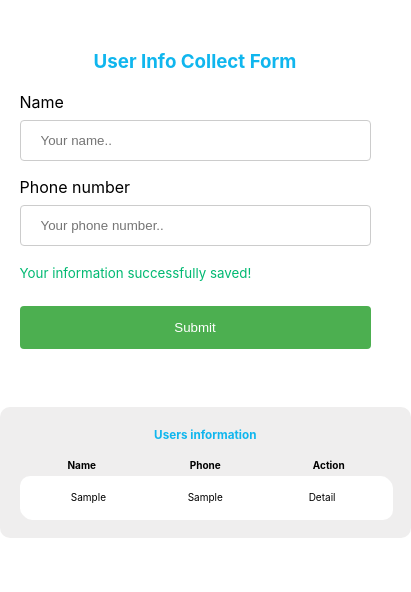
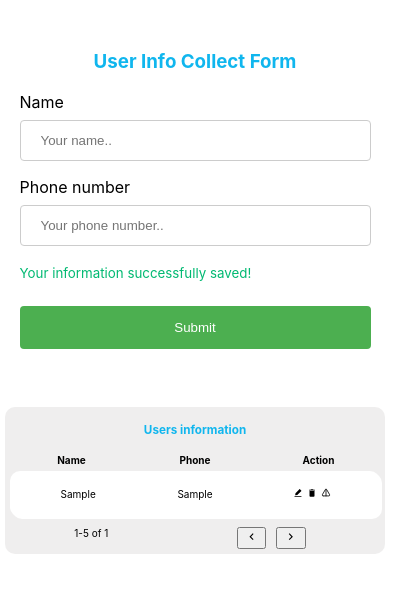
Before and after one commit to arifmia1129/helios-task, a React (Create React App) app: page / in a window 390 px wide. Both pictures are taken after typing "Sample", "Sample" into the empty fields and a click on the input "Submit". Shown: the top 592 px of the page, 411 px wide, since content can reach past the window. Built offline with nearby package versions, Linux system fonts and the light colour scheme.

Commit message:
pagination added

```diff
--- a/package.json
+++ b/package.json
@@ -8,6 +8,7 @@
     "@testing-library/user-event": "^13.5.0",
     "react": "^18.1.0",
     "react-dom": "^18.1.0",
+    "react-icons": "^4.4.0",
     "react-router-dom": "^6.3.0",
     "react-scripts": "5.0.1",
     "web-vitals": "^2.1.4"
--- a/src/components/UserInfoTable/User.css
+++ b/src/components/UserInfoTable/User.css
@@ -18,4 +18,12 @@
 
 #btn {
     cursor: pointer;
+    margin: 0 auto;
 }
+
+.icon {
+    margin: 0 10px;
+    border: 1px solid salmon;
+    padding: 2px;
+    border-radius: 50%;
+}
--- a/src/components/UserInfoTable/User.js
+++ b/src/components/UserInfoTable/User.js
@@ -1,6 +1,9 @@
 import React from 'react';
 import { useNavigate } from 'react-router-dom';
 import "./User.css";
+import { AiFillEdit } from 'react-icons/ai';
+import { MdDelete } from 'react-icons/md';
+import { TbDetails } from 'react-icons/tb';
 
 const User = ({ user }) => {
     const navigate = useNavigate();
@@ -12,7 +15,11 @@ const User = ({ user }) => {
         <div className="row">
             <div className="col">{name}</div>
             <div className="col">{phone}</div>
-            <div id='btn' onClick={handleDetail} className="col">Detail</div>
+            <div id='btn' className="col">
+                <AiFillEdit className='icon' />
+                <MdDelete className='icon' />
+                <TbDetails onClick={handleDetail} className='icon' />
+            </div>
         </div>
     );
 };
--- a/src/components/UserInfoTable/UserInfoTable.css
+++ b/src/components/UserInfoTable/UserInfoTable.css
@@ -21,12 +21,28 @@
     background-color: rgb(255, 225, 169);
 }
 
+.footer {
+    display: flex;
+    justify-content: space-around;
+}
+
+.footer-icon {
+    margin-right: 10px;
+}
+
 @media screen and (max-width:767px) {
     .container {
         width: 95%;
         margin: 0 auto;
         font-size: x-small;
         margin-bottom: 50px;
+        padding: 5px;
+    }
+
+    .icon {
+        font-size: x-small;
+        border: none;
+        margin: 0;
     }
 }
 
--- a/src/components/UserInfoTable/UserInfoTable.js
+++ b/src/components/UserInfoTable/UserInfoTable.js
@@ -1,10 +1,30 @@
-import React, { useContext } from 'react';
+import React, { useContext, useEffect, useState } from 'react';
 import { UsersContext } from '../Main/Main';
 import User from './User';
 import "./UserInfoTable.css";
-
+import { MdOutlineKeyboardArrowRight } from 'react-icons/md';
+import { MdOutlineKeyboardArrowLeft } from 'react-icons/md';
 const UserInfoTable = () => {
     const [users, setUsers] = useContext(UsersContext);
+    const [allUser, setAllUser] = useState([]);
+    const [currentPage, setCurrentPage] = useState(0);
+    useEffect(() => {
+        const totalPage = Math.ceil(users.length / 5);
+        if (totalPage > currentPage) {
+            setAllUser(users.slice(currentPage * 5, (5 * (currentPage + 1))));
+        }
+        else {
+            setCurrentPage(0);
+        }
+    }, [currentPage, users])
+    const handleIncreasePage = () => {
+        setCurrentPage(currentPage + 1);
+    }
+    const handleDecreasePage = () => {
+        if (currentPage > 0) {
+            setCurrentPage(currentPage - 1);
+        }
+    }
     return (
         <div className="container">
             <h3 class='title'>Users information</h3>
@@ -15,11 +35,24 @@ const UserInfoTable = () => {
             </div>
             <div className='row-container'>
                 {
-                    users?.map((user, index) => <User
+                    allUser?.map((user, index) => <User
                         key={index}
                         user={user}
                     />)
                 }
+            </div>
+            <div className='footer'>
+                <div>{(currentPage * 5) + 1}-{5 * (currentPage + 1)} of {users?.length}</div>
+                <div>
+                    <div className=''>
+                        <button className='footer-icon' onClick={handleDecreasePage}>
+                            <MdOutlineKeyboardArrowLeft />
+                        </button>
+                        <button className='footer-icon' onClick={handleIncreasePage}>
+                            <MdOutlineKeyboardArrowRight />
+                        </button>
+                    </div>
+                </div>
             </div>
         </div>
     );
```
Also changed, not shown: 1 other file (tests, documents, lock files or other folders).
